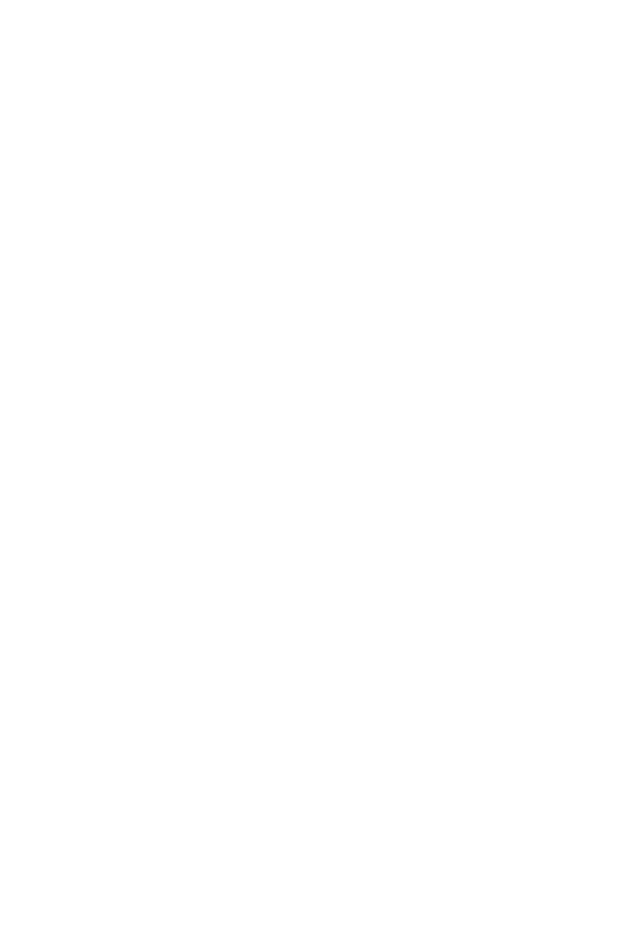
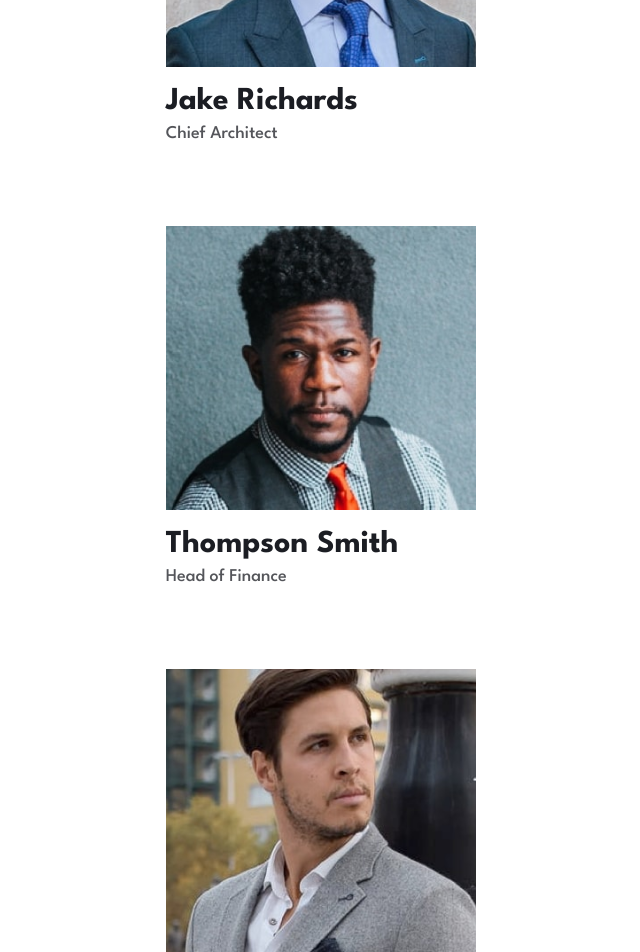
Before and after one commit to richieAiello/arch-studio-website, a React (Vite) app: page /about in a window 1280 px wide. Shown: the part 1600-2552 px from the top of the page, without its empty margins (319-959 px from the left). Before the commit the page ends 1557 px from the top, so only its background shows below. Built offline with nearby package versions, Linux system fonts and the light colour scheme.

Commit message:
Styles and JSX for Leaders.jsx and child components on mobile.

```diff
--- a/src/components/about/leaders/Leaders.jsx
+++ b/src/components/about/leaders/Leaders.jsx
@@ -1,7 +1,11 @@
+import LeadersGrid from './LeadersGrid';
 const Leaders = props => {
   return (
-    <section>
-      <h2 className="heading">The Leaders</h2>
+    <section className="container mb-[10.6875rem]">
+      <h2 className="heading text-black-custom capitalize max-w-[8ch] mb-[3.4375rem]">
+        The Leaders
+      </h2>
+      <LeadersGrid />
     </section>
   );
 };
--- a/src/components/about/leaders/LeadersCard.jsx
+++ b/src/components/about/leaders/LeadersCard.jsx
@@ -0,0 +1,15 @@
+const LeadersCard = props => {
+  return (
+    <div className="text-black-custom">
+      <img
+        src={`./about/desktop/avatar-${props.image}.jpg`}
+        alt=""
+        className="h-[284px] w-[min(100%,311px)] object-cover mb-[0.9375rem]"
+      />
+      <h3 className="heading--sub capitalize">{props.heading}</h3>
+      <p className="opacity-75">{props.text}</p>
+    </div>
+  );
+};
+
+export default LeadersCard;
--- /dev/null
+++ b/src/components/about/leaders/LeadersGrid.jsx
@@ -0,0 +1,30 @@
+import LeadersCard from './LeadersCard';
+
+const LeadersGrid = props => {
+  return (
+    <div className="grid gap-y-20 mx-auto w-max">
+      <LeadersCard
+        image="jake"
+        heading="Jake Richards"
+        text="Chief Architect"
+      />
+      <LeadersCard
+        image="thompson"
+        heading="Thompson Smith"
+        text="Head of Finance"
+      />
+      <LeadersCard
+        image="jackson"
+        heading="Jackson Rourke"
+        text="Lead Designer"
+      />
+      <LeadersCard
+        image="maria"
+        heading="Maria Simpson"
+        text="Senior Architect"
+      />
+    </div>
+  );
+};
+
+export default LeadersGrid;
--- a/src/routes/About.jsx
+++ b/src/routes/About.jsx
@@ -1,5 +1,6 @@
 import SharedHero from '../components/shared/SharedHero';
 import AboutContext from '../components/about/AboutContext';
+import Leaders from '../components/about/leaders/Leaders';
 
 const About = props => {
   return (
@@ -13,6 +14,7 @@ const About = props => {
         mod="about"
       />
       <AboutContext />
+      <Leaders />
     </main>
   );
 };
```
